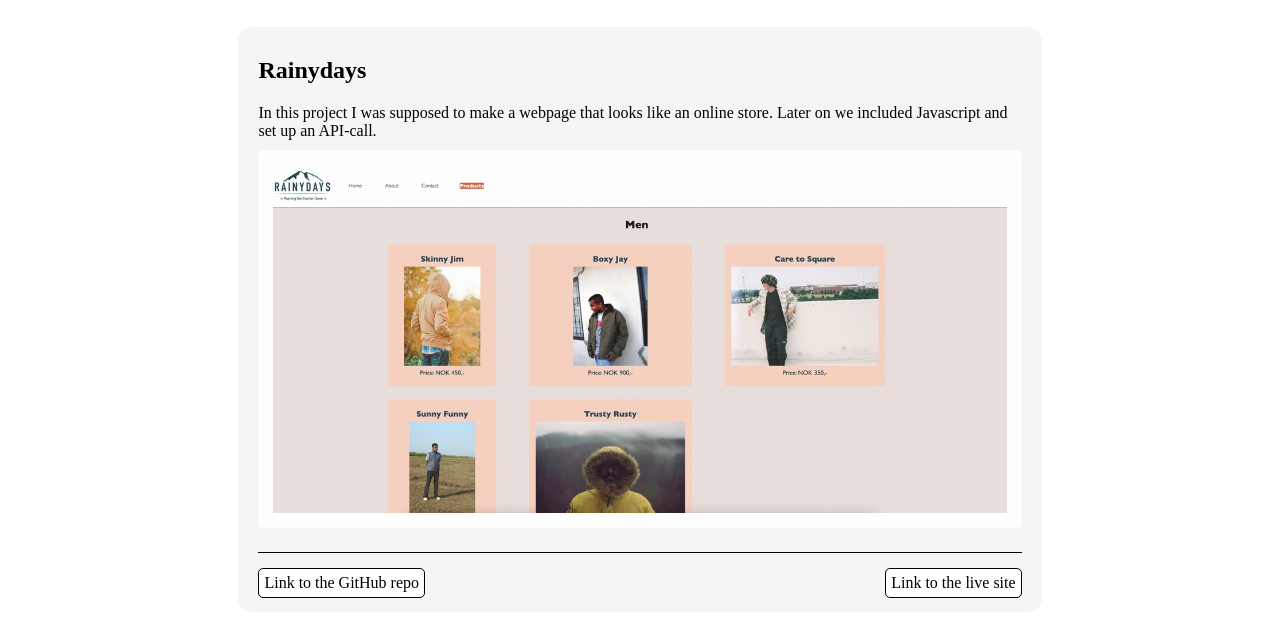
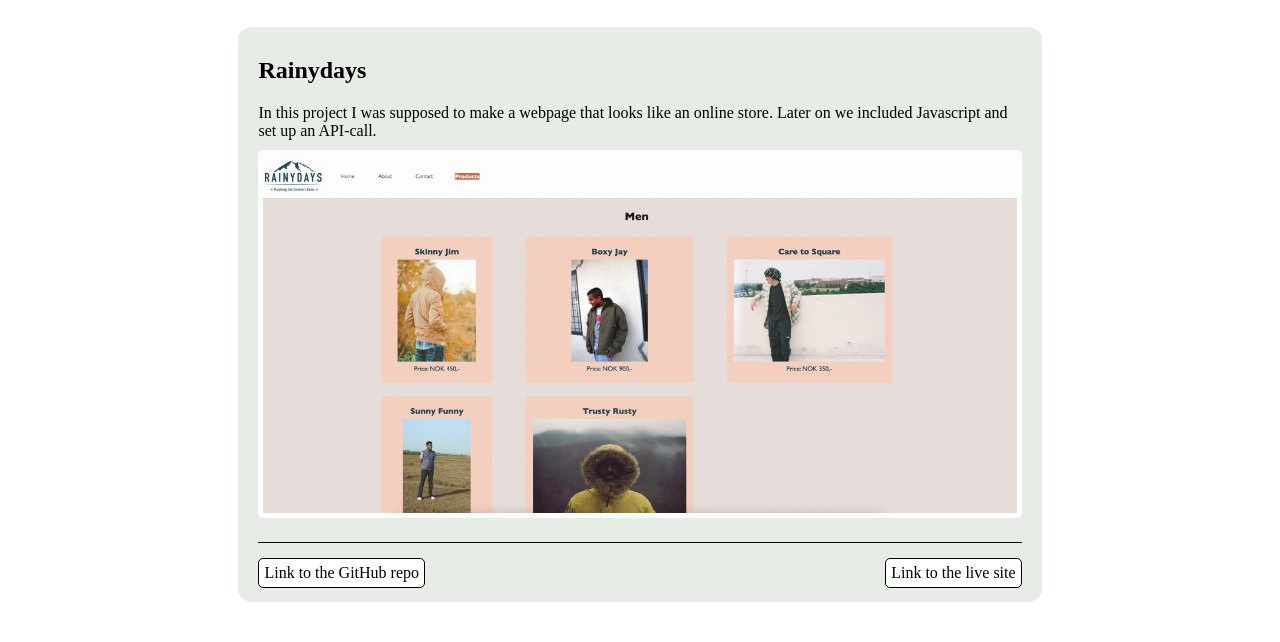
Before and after one commit to akeek/My-Portfolio, a plain HTML site: page index.html in a window 1280 px wide. Shown: the part 158-800 px from the top of the page. Drawn offline with Linux system fonts and the light colour scheme; a script that the page names is missing.

Commit message:
Update style.css

```diff
--- a/css/style.css
+++ b/css/style.css
@@ -87,7 +87,7 @@
     height: auto;
     border-radius: 2%;
     margin: 20px auto;
-    background-color: rgba(22, 76, 12, 0.05);
+    background-color: rgba(22, 76, 12, 0.1);
   }
 
   .card h2{
@@ -101,10 +101,9 @@
   .card img{
     max-width: 100%;
     opacity: 0.9;
-
     border-radius: 5px;
-    padding: 15px;
-    background-color: white;
+    padding: 5px;
+    background-color: rgb(255, 255, 255);
   }
 
   .links{
```
